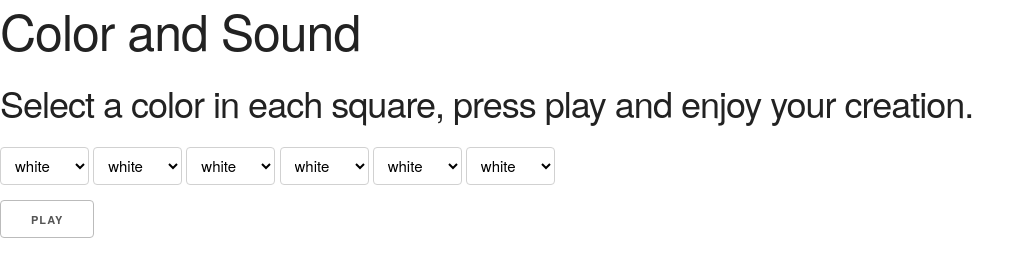
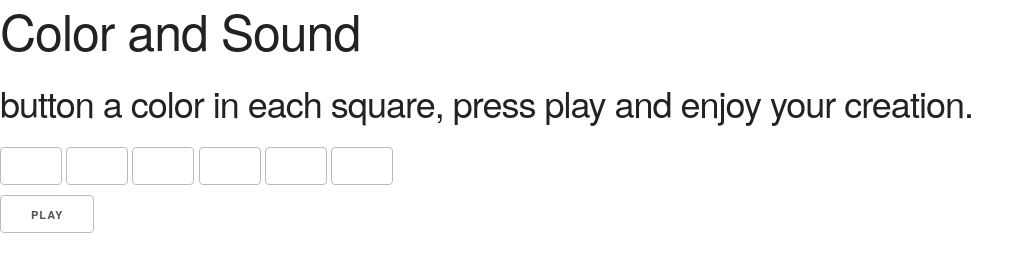
Before and after one commit to adam-kuhn/Color-and-Sound, a plain HTML site: page color-and-sound-index.html in a window 1280 px wide. Shown: the whole page, without its empty margins (0-1035 px from the left). Drawn offline with nearby package versions, Linux system fonts and the light colour scheme.

Commit message:
confirmed that event Listeners work

```diff
--- a/color-and-sound-index.html
+++ b/color-and-sound-index.html
@@ -26,7 +26,7 @@
   <!--Instructions-->
   <div class="row">
     <div class="twelve columns">
-      <h3>Select a color in each square, press play and enjoy your creation.</h3>
+      <h3>button a color in each square, press play and enjoy your creation.</h3>
     </div>
   </div>
 
@@ -35,51 +35,50 @@
     <div class="row">
       <div class="twelve columns">
 
-        <select class="color-box">
-          <option value="white">white</option>
+        <button class="colorBox">
+          <!--<option value="white">white</option>
             <option value="blue">blue</option>
             <option value="green">green</option>
             <option value="yellow">yellow</option>
-            <option value="orange">orange</option>
-          </select>
-        <select class="color-box">
-            <option>white</option>
-              <option>blue</option>
-              <option>green</option>
-              <option>yellow</option>
-              <option>orange</option>
-            </select>
-        <select class="color-box">
-              <option>white</option>
-                <option>blue</option>
-                <option>green</option>
-                <option>yellow</option>
-                <option>orange</option>
-              </select>
-        <select class="color-box">
-                <option>white</option>
-                  <option>blue</option>
-                  <option>green</option>
-                  <option>yellow</option>
-                  <option>orange</option>
-                </select>
-        <select class="color-box">
-                  <option>white</option>
-                    <option>blue</option>
-                    <option>green</option>
-                    <option>yellow</option>
-                    <option>orange</option>
-                  </select>
-        <select class="color-box">
-                    <option>white</option>
-                      <option>blue</option>
-                      <option>green</option>
-                      <option>yellow</option>
-                      <option>orange</option>
-                    </select>
+            <option value="orange">orange</option>-->
+          </button>
+        <button class="colorBox">
+          <!--<option value="white">white</option>
+            <option value="blue">blue</option>
+            <option value="green">green</option>
+            <option value="yellow">yellow</option>
+            <option value="orange">orange</option>-->
+            </button>
+        <button class="colorBox">
+          <!--<option value="white">white</option>
+            <option value="blue">blue</option>
+            <option value="green">green</option>
+            <option value="yellow">yellow</option>
+            <option value="orange">orange</option>-->
+              </button>
+        <button class="colorBox">
+          <!--<option value="white">white</option>
+            <option value="blue">blue</option>
+            <option value="green">green</option>
+            <option value="yellow">yellow</option>
+            <option value="orange">orange</option>-->
+                </button>
+        <button class="colorBox">
+          <!--<option value="white">white</option>
+            <option value="blue">blue</option>
+            <option value="green">green</option>
+            <option value="yellow">yellow</option>
+            <option value="orange">orange</option>-->
+                  </button>
+        <button class="colorBox">
+          <!--<option value="white">white</option>
+            <option value="blue">blue</option>
+            <option value="green">green</option>
+            <option value="yellow">yellow</option>
+            <option value="orange">orange</option>-->
+                    </button>
       </div>
     </div>
-
 
     <!--Play Button-->
     <div class="row">
--- a/js/main-java.js
+++ b/js/main-java.js
@@ -3,24 +3,44 @@
 //play button will search for class then assign a sound 3-5 sec?
 
 //functions to be loaded on start up
-window.onload = function (){
+window.onload = function(){
+var colorBox = document.getElementsByClassName('colorBox')
 
-chooseColor()
+for (var i = 0; i < colorBox.length; i++) {
+  colorBox[i].addEventListener('click', makeBlue)
+}
+
+function makeBlue (evt) {
+  evt.target.style.backgroundColor = 'blue'
+}
+}
+/*window.onload = function (){
+  var colorBox = document.getElementsByClassName('colorBox')
+  for (var i = 0; i < colorBox.length; i ++){
+    colorBox[i].addEventListener('click', chooseColor(evt))
+  }
+
+
 
 }
+let evt = "x"
+function chooseColor(evt){
 
+    evt.target.style.backgroundColor = 'red'
+
+}
 //drop down of colors to select
-function chooseColor(){
 
-  $('.select').change(function(){
-    $(this).find('option:selected').css('background-color', 'red');
-  })
 
-  /*let chosenColor = document.getElementsByClassName("color-box")
+/*function chooseColor(evt){
+evt.target.classList.toggle('blue')
+
+
+  /*let chosenColor = document.getElementsByClassName("colorBox")
   for (i = 0; i < chosenColor.length; i++){
     if (chosenColor[i] == "white")
     return "yes"
   }
   console.log(chosenColor)*/
 
-}
+//}
--- a/style/main.css
+++ b/style/main.css
@@ -5,7 +5,7 @@
   color: white;
 }*/
 
-.white {
+.green {
   background-color: white;
   color: white;
 }
```
